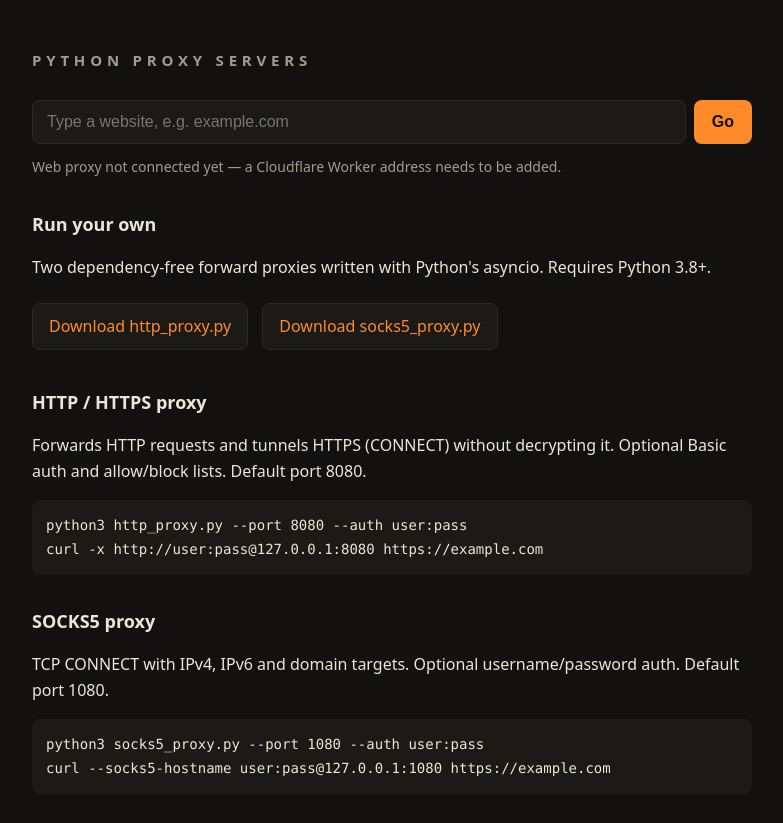
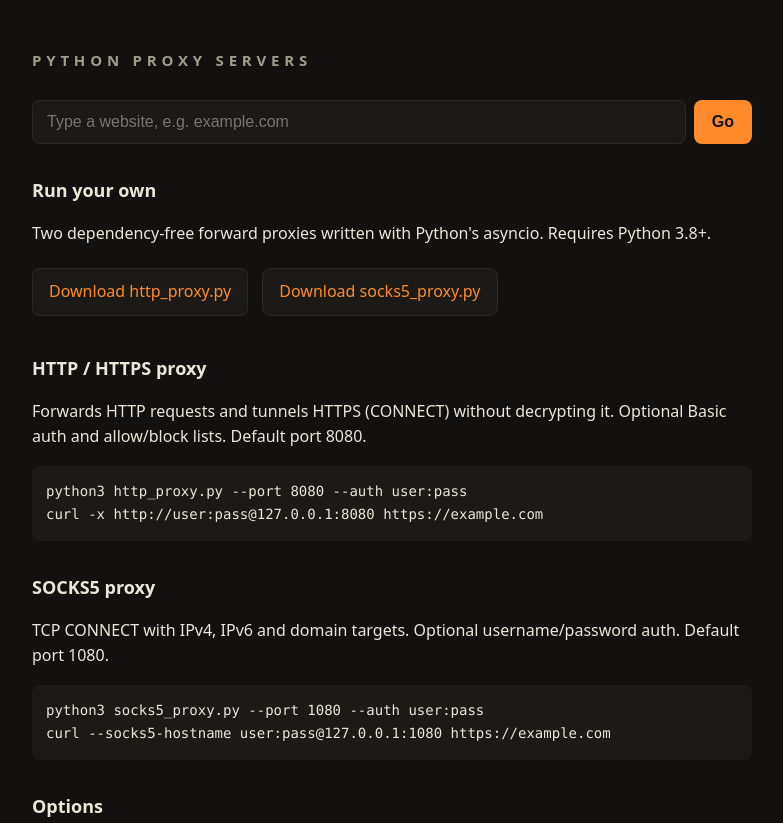
Before and after one commit to phelypsam-del/phelypsam-del.github.io, a plain HTML site: page proxy-servers/index.html in a window 1280 px wide. Shown: the top 823 px of the page, without its empty margins (248-1031 px from the left). Drawn offline with Linux system fonts and the light colour scheme.

Commit message:
Connect web proxy box to Cloudflare Worker
Co-Authored-By: Claude Opus 5.5 <noreply@anthropic.com>
Claude-Session: https://claude.ai/code/session_01RxSJHWcoPJyK72WNPtpszs

```diff
--- a/proxy-servers/index.html
+++ b/proxy-servers/index.html
@@ -26,7 +26,7 @@
 <p id="status" style="color:#a39c8c;font-size:14px;margin:0 0 32px"></p>
 <script>
   // Paste your Cloudflare Worker address here, e.g. "https://my-proxy.yourname.workers.dev"
-  const WORKER = "";
+  const WORKER = "https://my-proxy.phelypsam.workers.dev";
   const status = document.getElementById("status");
   if (!WORKER) status.textContent = "Web proxy not connected yet — a Cloudflare Worker address needs to be added.";
   document.getElementById("go").addEventListener("submit", (e) => {
```
